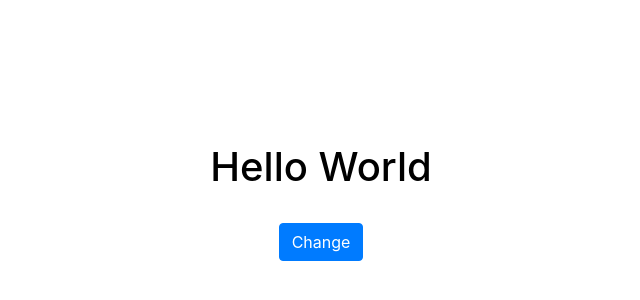
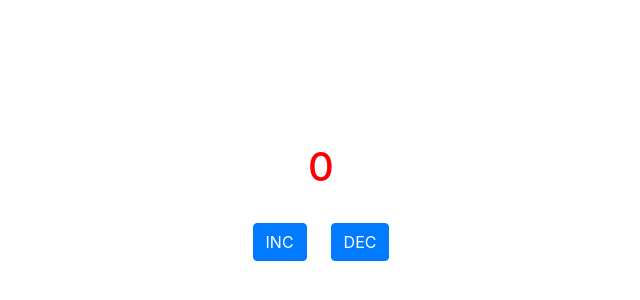
Before and after one commit to GrishmaChichghare/ARC-F42-git-ignore-test, a React (Vite) app: page / in a window 1280 px wide. Shown: the part 198-498 px from the top of the page, without its empty margins (319-959 px from the left). Built offline with nearby package versions, Linux system fonts and the light colour scheme.

Commit message:
update to App.jsx

```diff
--- a/src/App.jsx
+++ b/src/App.jsx
@@ -4,23 +4,19 @@ import './App.css';
 
 const App = () => {
 
-    let heading = useRef();
-
-    const changeHeading =() =>{
-        // console.log(heading.current);
-
-        heading.current.textContent = "Heading has been changed";
-        heading.current.style.color = "red";
-    }
 
     return(
         <div className='main-cont'>
 
-            <h1 ref={heading}>Hello World</h1>
+            <h1 style={{color: "red"}}>0</h1>
             <br />
 
-            <button onClick={changeHeading} className='btn btn-primary'>Change</button>
+            <div>
+                <button onClick={() => {}} className='btn btn-primary mr-4'>INC</button>
+                <button onClick={() => {}} className='btn btn-primary'>DEC</button>
+            </div>
         </div>
+
     )
 }
 export default App;
```
